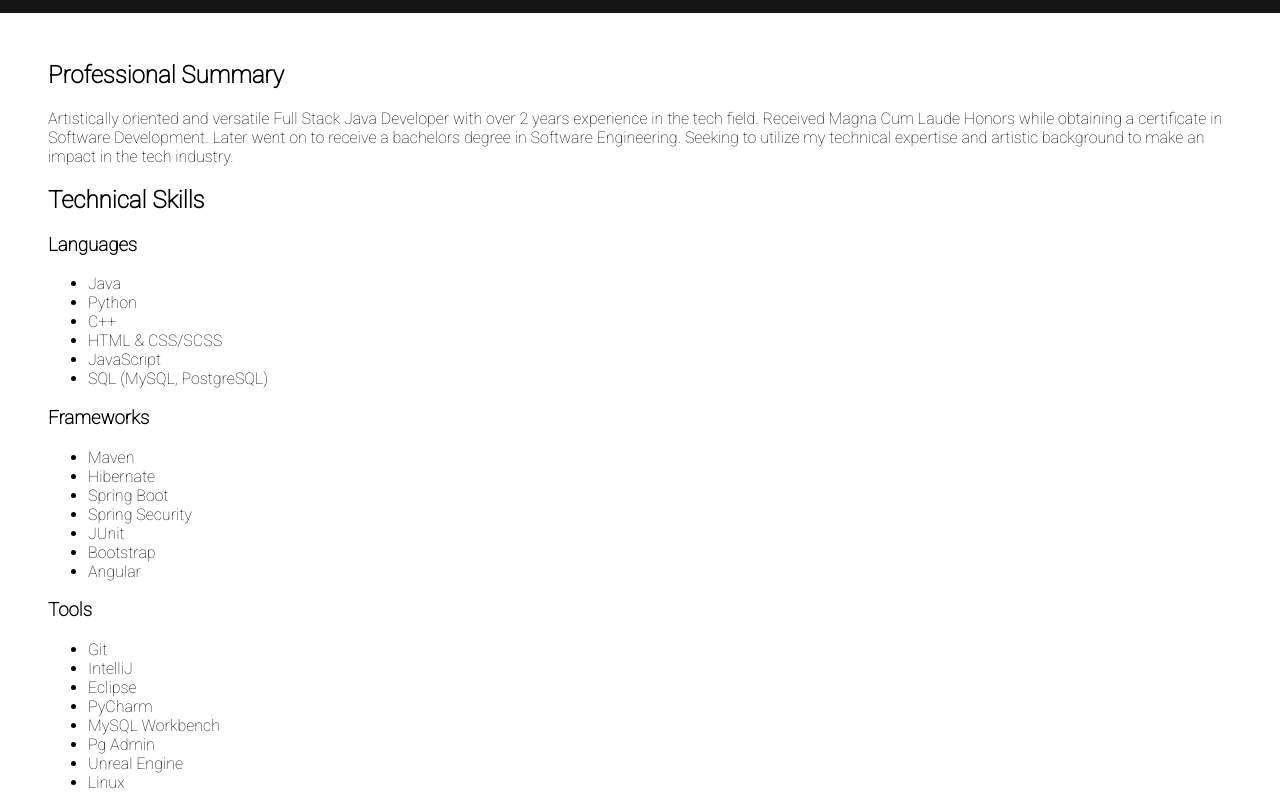
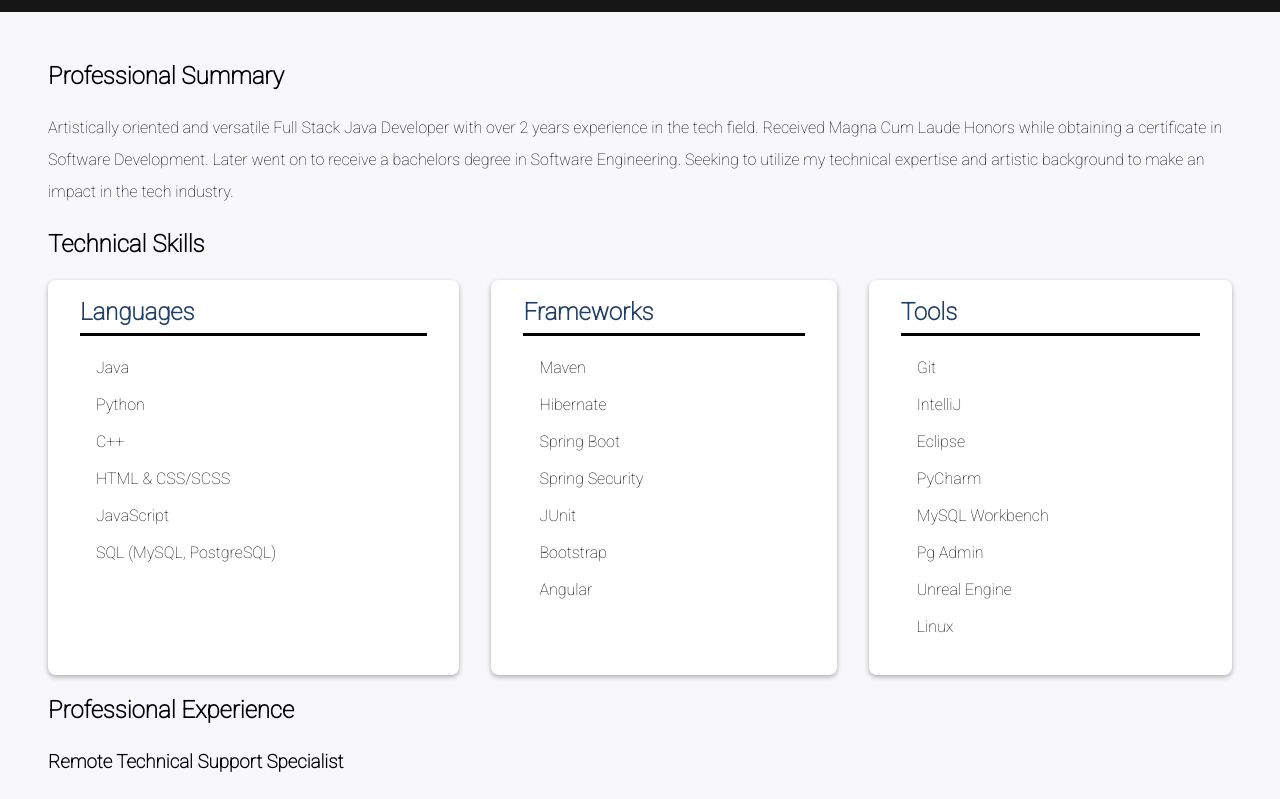
Before and after one commit to a-kansfield/Portfolio, a plain HTML site: page Resume/resume.html in a window 1280 px wide. Shown: the part 153-952 px from the top of the page. Drawn offline with Linux system fonts and the light colour scheme.

```diff
--- a/Resume/resume.html
+++ b/Resume/resume.html
@@ -4,9 +4,11 @@
 <meta charset="UTF-8">
     <meta name="viewport" content="width=device-width, initial-scale=1.0">
     <link rel="stylesheet" href="../style.css">
+    <link rel="stylesheet" href="../skills.css">
     <link rel="preconnect" href="https://fonts.googleapis.com">
     <link rel="preconnect" href="https://fonts.gstatic.com" crossorigin>
     <link href="https://fonts.googleapis.com/css2?family=Montserrat:ital,wght@0,100..900;1,100..900&family=Raleway:ital,wght@0,100..900;1,100..900&family=Roboto:ital,wght@0,100;1,100&display=swap" rel="stylesheet">
+
     <title>Resume</title>
 </head>
 <body>
@@ -34,7 +36,11 @@
         </summary>
         <section class="skills">
             <h2>Technical Skills</h2>
-            <h3>Languages</h3>
+            <div class="skills-container">
+            <div class="skill-card-container">
+                <div class="skill-card-contents">
+                    <div class="skill languages">
+                        <h2 class="skill-title">Languages</h2>
                         <ul>
                             <li>Java</li>
                             <li>Python</li>
@@ -43,7 +49,14 @@
                             <li>JavaScript</li>
                             <li>SQL (MySQL, PostgreSQL)</li>
                         </ul>
-            <h3>Frameworks</h3>
+                    </div>
+                </div>
+            </div>
+
+            <div class="skill-card-container">
+                <div class="skill-card-contents">
+                    <div class="skill frameworks">
+                        <h2 class="skill-title">Frameworks</h2>
                         <ul>
                             <li>Maven</li>
                             <li>Hibernate</li>
@@ -53,7 +66,14 @@
                             <li>Bootstrap</li>
                             <li>Angular</li>
                         </ul>
-            <h3>Tools</h3>
+                    </div>
+                </div>
+            </div>
+
+            <div class="skill-card-container">
+                <div class="skill-card-contents">
+                    <div class="skill tools">
+                        <h2 class="skill-title">Tools</h2>
                         <ul>
                             <li>Git</li>
                             <li>IntelliJ</li>
@@ -64,20 +84,13 @@
                             <li>Unreal Engine</li>
                             <li>Linux</li>
                         </ul>
+                    </div>
+                </div>
+            </div>
+        </div>
         </section>
         <section class="experience">
             <h2>Professional Experience</h2>
-            <div class="job">
-                <h3>Instructor</h3>
-                <p class="date">May 2025 – Current</p>
-                <h4>iD Tech, Campbell, CA</h4>
-
-                <ul>
-                    <li>Instruct students of various ages in a variety of subjects, including Java, HTML/CSS, and various game engines.</li>
-                    <li>Develop curriculums and instruct in one on one lessons that center around project-based learning.</li>
-                    <li>Follow a predetermined curriculum to instruct small groups in week long camps, culminating in a finished project.</li>
-                </ul>
-            </div>
 
             <div class="job">
                 <h3>Remote Technical Support Specialist</h3>
--- /dev/null
+++ b/skills.css
@@ -0,0 +1,41 @@
+
+
+
+.skills-container {
+    display: flex;
+    width: calc(100vw - 6rem);
+    flex-direction: row;
+    flex-basis: auto;
+    gap: 2rem;
+
+}
+
+.skill-card-container {
+    flex-grow: 1;
+    background-color: white;
+    border-radius: .5rem;
+    box-shadow: 0px 2px 5px 0px rgba(12, 12, 12, 0.322);
+    padding: 1rem;
+    padding-left: 2rem;
+    padding-right: 2rem;
+
+}
+
+.skill-card-container h2 {
+    color: var(--main-card-title-color);
+    padding-bottom: 5px;
+    border-bottom: solid black;
+}
+
+.skill-card-container ul {
+    padding-inline-start: 1rem;
+    list-style: none;
+}
+.skill-card-container li {
+    margin-top: 5px;
+    margin-bottom: 5px;
+}
+.skill-title{
+ margin: 0;
+
+}
--- a/style.css
+++ b/style.css
@@ -1,7 +1,14 @@
+:root {
+  --main-bg-color: #F8F8FA;
+  --main-card-title-color: #224067;
+}
+
 body{
     margin: 0;
     padding: 0;
     font-family: "Roboto", sans-serif;
+    background-color: var(--main-bg-color);
+    line-height: 2rem;
 }
 a {
     text-decoration: none;
```
Also changed, not shown: index.html (+1 -6 lines), nav.js (+37 -18 lines). Lines whose indentation alone changed are shown as unchanged.
